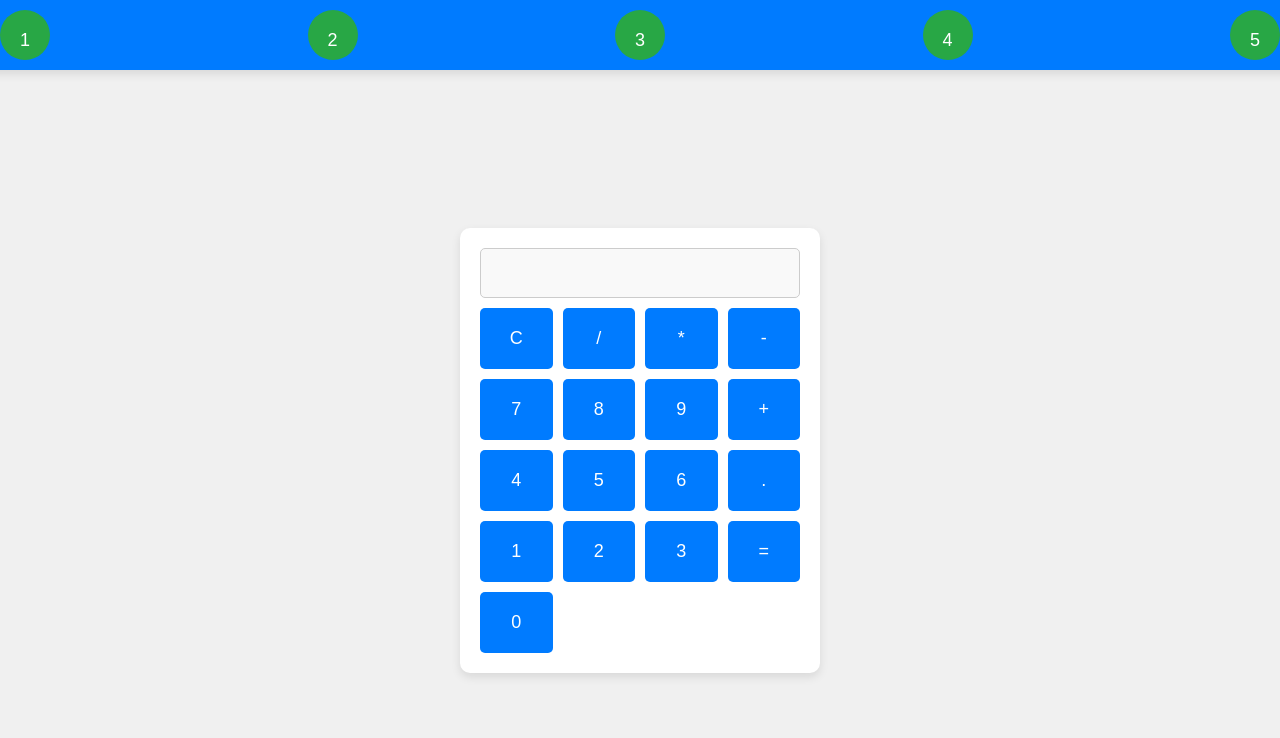
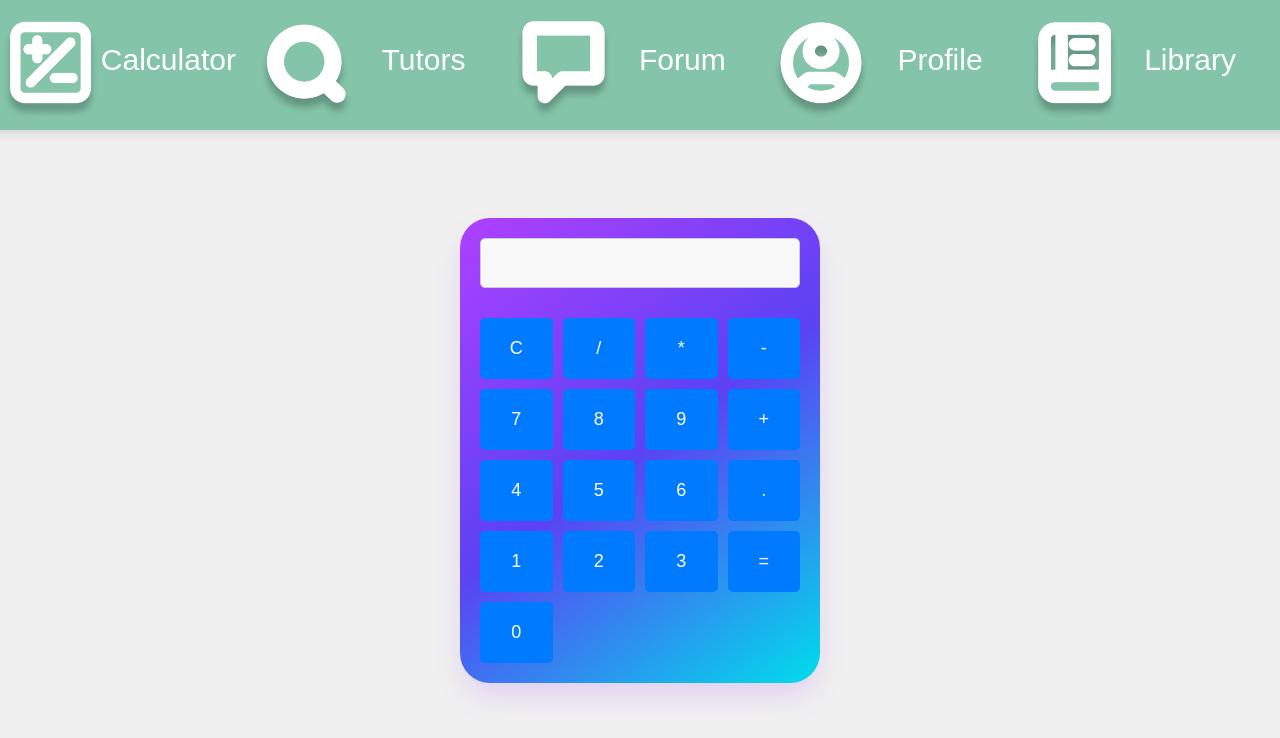
Before and after one commit to susubot/HackCC, a plain HTML site: page Calculator/calc.html in a window 1280 px wide. Drawn offline with Linux system fonts and the light colour scheme.

Commit message:
icon update

```diff
--- a/Calculator/calc.css
+++ b/Calculator/calc.css
@@ -15,16 +15,15 @@ html, body {
  }
 
 
- /* Blue bar fixed to the top */
  .button-bar {
-  background-color: #007bff;
+  background-color: #84C5A9;
   padding: 10px 20px;
   border-radius: 10px;
   display: flex;
   justify-content: space-between;
   align-items: center;
   width: 100%;
-   box-shadow: 0 4px 10px rgba(0, 0, 0, 0.1);
+  box-shadow: 0 4px 10px rgba(0, 0, 0, 0.1);
   position: fixed;
   top: 0;
   left: 50%;
@@ -32,37 +31,44 @@ html, body {
  }
 
 
- .circle-button {
-  width: 50px;
+ .rectangle-button {
+
+  width: 200px;
   height: 50px;
-  background-color: #28a745;
+  background-color: #84C5A9;
   border: none;
-  border-radius: 50%;
+  border-radius: 10px;
   color: white;
-  font-size: 18px;
+  padding-left: 0px;
+  padding-bottom: 64px;
+  font-size: 30px;
   cursor: pointer;
   transition: background-color 0.3s;
  }
 
 
- .circle-button:hover {
-  background-color: #218838;
+ .rectangle-button:hover {
+  background-color: #84C5A9;
  }
 
 
- .circle-button:active {
-  background-color: #1e7e34;
+ .rectangle-button:active {
+  background-color: #84C5A9;
  }
 
 
- /* Center the calculator below the bar */
+
  .calculator {
-  background-color: #fff;
+
   padding: 20px;
-  border-radius: 10px;
-  box-shadow: 0 4px 10px rgba(0, 0, 0, 0.1);
+  border-radius: 30px;
   width: 320px;
-  margin-top: 100px; /* Leave space for the fixed blue bar */
+  margin-top: 100px;
+  background: #e0e0e0;
+
+  box-shadow: rgba(151, 65, 252, 0.2) 0 15px 30px -5px;
+  background-image: linear-gradient(144deg,#AF40FF, #5B42F3 50%,#00DDEB);
+
  }
 
 
@@ -71,12 +77,13 @@ html, body {
   height: 50px;
   text-align: right;
   font-size: 24px;
-  margin-bottom: 10px;
+  margin-bottom: 30px;
   border: 1px solid #ccc;
   border-radius: 5px;
   padding: 10px;
   box-sizing: border-box;
   background-color: #f9f9f9;
+
  }
 
 
@@ -107,3 +114,25 @@ html, body {
  button:active {
   background-color: #004494;
  }
+
+ /*.card {
+  width: 190px;
+  height: 254px;
+  border-radius: 20px;
+  padding: 5px;
+  box-shadow: rgba(151, 65, 252, 0.2) 0 15px 30px -5px;
+  background-image: linear-gradient(144deg,#AF40FF, #5B42F3 50%,#00DDEB);
+}
+
+.card__content {
+  background: rgb(5, 6, 45);
+  border-radius: 17px;
+  width: 100%;
+  height: 100%;
+}*/
+
+.iconPics {
+  height: 100px;
+  width: 100px;
+  margin-top: 10px;
+}
--- a/Calculator/calc.html
+++ b/Calculator/calc.html
@@ -7,17 +7,28 @@
  <link rel="stylesheet" href="calc.css">
 </head>
 <body>
+
+
  <div class="calculator">
    <input type="text" id="result" disabled>
 
+   <div class="button-bar">
+     <img class="iconPics" src="../iconPics/calculator icon.png">
+     <button class="rectangle-button">Calculator</button>
+     <img class="iconPics" src="../iconPics/tutor icon.png">
+     <button class="rectangle-button">Tutors</button>
+     <img class="iconPics" src="../iconPics/forum icon.png">
+     <button class="rectangle-button">Forum</button>
+     <img class="iconPics" src="../iconPics/profile icon.png">
+     <button class="rectangle-button">Profile</button>
+     <img class="iconPics" src="../iconPics/library icon.png">
+     <button class="rectangle-button">Library</button>
+   </div>
 
-   <div class="button-bar">
-     <button class="circle-button">1</button>
-     <button class="circle-button">2</button>
-     <button class="circle-button">3</button>
-     <button class="circle-button">4</button>
-     <button class="circle-button">5</button>
-   </div>
+   <div class="card">
+    <div class="card__content">
+    </div></div>
+
 
    <div class="buttons">
      <button onclick="clearResult()">C</button>
@@ -34,7 +45,6 @@
      <button class ="num" onclick="appendValue('5')">5</button>
      <button class ="num" onclick="appendValue('6')">6</button>
 
-
      <button onclick="appendValue('.')">.</button>
 
      <button class ="num" onclick="appendValue('1')">1</button>
@@ -44,13 +54,9 @@
 
      <button onclick="calculate()">=</button>
 
-
      <button class ="num" onclick="appendValue('0')">0</button>
    </div>
  </div>
-
-
-
 
  <script>
    function appendValue(value) {
@@ -73,5 +79,6 @@
      }
    }
  </script>
+
 </body>
 </html>
```
Also changed, not shown: iconPics/calculator icon.png (added), iconPics/forum icon.png (added), iconPics/library icon.png (added), iconPics/profile icon.png (added), iconPics/tutor icon.png (added).
